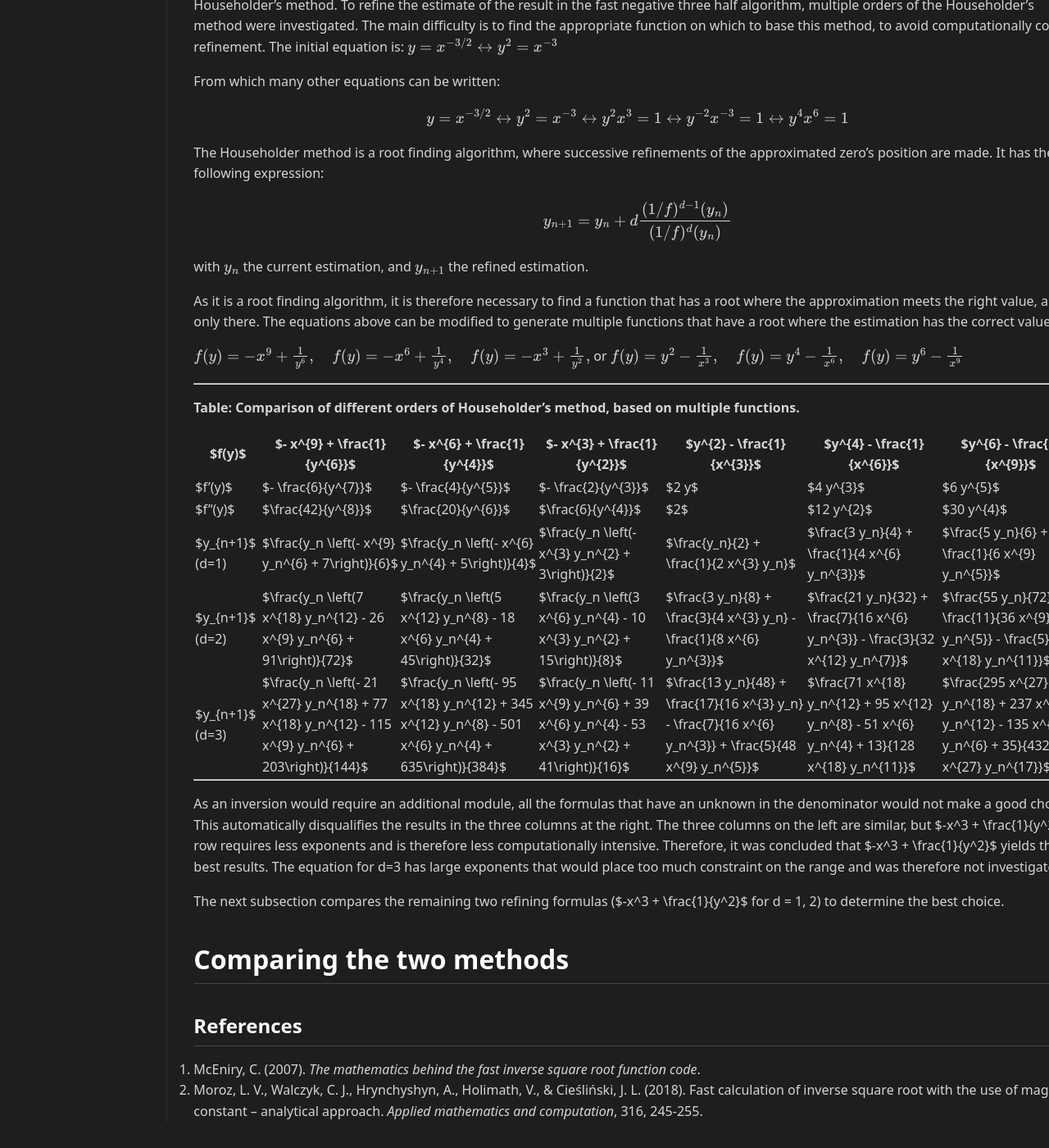
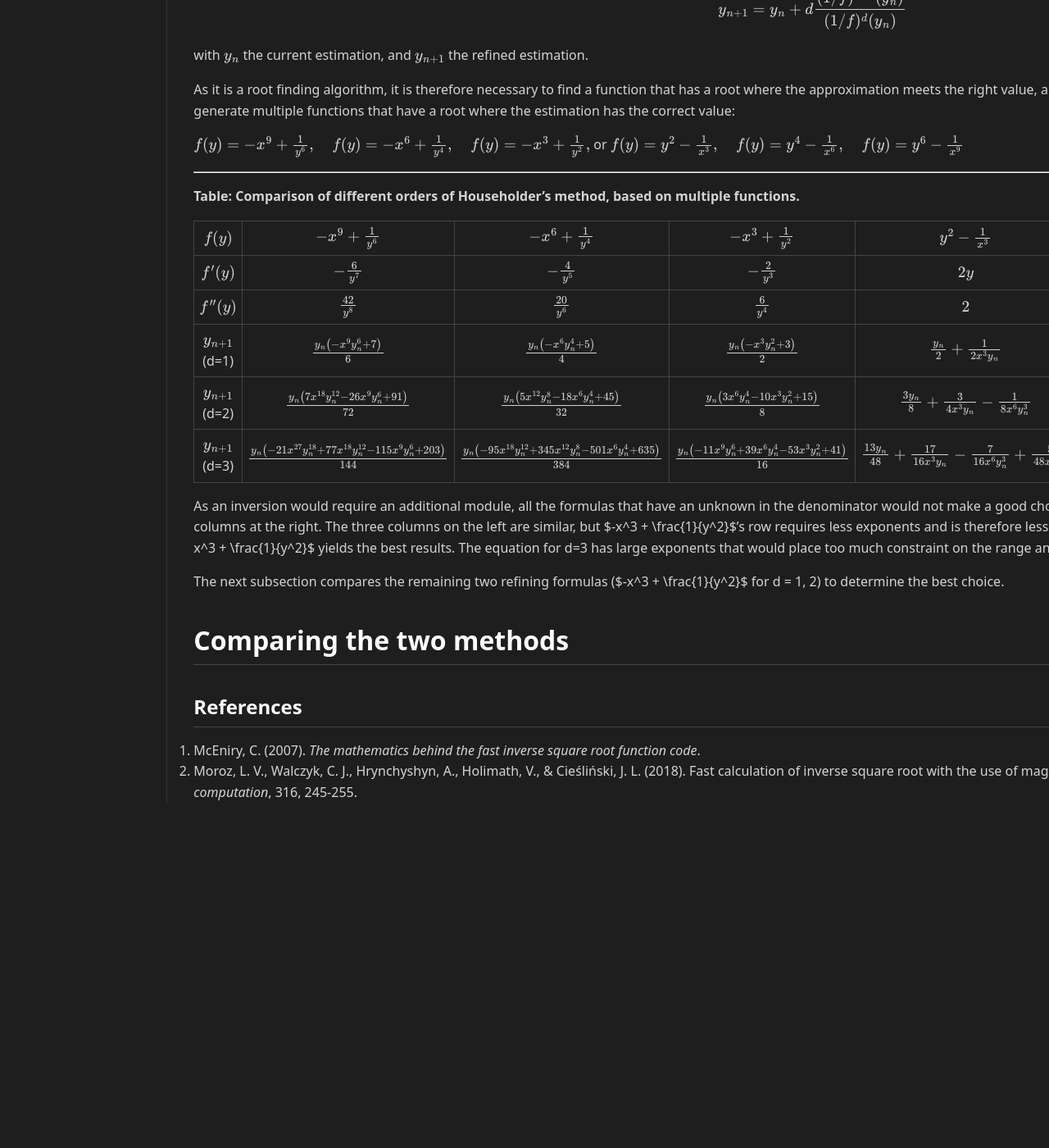
Before and after one commit to Vyndicta/Celestial, a Jekyll site: the page built from docs/celestial-accelerator-docs/modules/fast-negative-three-half.md, in a window 1280 px wide and 1400 px high, scrolled down 5374 px. Shown: the whole window at 82% size. Built offline with Jekyll 4.4.1, drawn with Linux system fonts in a browser that asks for light colours; our own code applies the rules of GitHub Pages for plain Markdown files; after the commit the page ends 6385 px from its top, so only the background shows below that; part of the change alters nothing that is shown; some of the changed text lies outside the part shown.

Commit message:
Updating the doc

```diff
--- a/docs/celestial-accelerator-docs/modules/fast-negative-three-half.md
+++ b/docs/celestial-accelerator-docs/modules/fast-negative-three-half.md
@@ -224,15 +224,21 @@ $$
 
 **Table: Comparison of different orders of Householder's method, based on multiple functions.**
 
-| $f(y)$ | $- x^{9} + \frac{1}{y^{6}}$ | $- x^{6} + \frac{1}{y^{4}}$ | $- x^{3} + \frac{1}{y^{2}}$ | $y^{2} - \frac{1}{x^{3}}$ | $y^{4} - \frac{1}{x^{6}}$ | $y^{6} - \frac{1}{x^{9}}$ |
-|---|---|---|---|---|---|---|
-| $f'(y)$ | $- \frac{6}{y^{7}}$ | $- \frac{4}{y^{5}}$ | $- \frac{2}{y^{3}}$ | $2 y$ | $4 y^{3}$ | $6 y^{5}$ |
-| $f''(y)$ | $\frac{42}{y^{8}}$ | $\frac{20}{y^{6}}$ | $\frac{6}{y^{4}}$ | $2$ | $12 y^{2}$ | $30 y^{4}$ |
-| $y_{n+1}$ (d=1) | $\frac{y_n \left(- x^{9} y_n^{6} + 7\right)}{6}$ | $\frac{y_n \left(- x^{6} y_n^{4} + 5\right)}{4}$ | $\frac{y_n \left(- x^{3} y_n^{2} + 3\right)}{2}$ | $\frac{y_n}{2} + \frac{1}{2 x^{3} y_n}$ | $\frac{3 y_n}{4} + \frac{1}{4 x^{6} y_n^{3}}$ | $\frac{5 y_n}{6} + \frac{1}{6 x^{9} y_n^{5}}$ |
-| $y_{n+1}$ (d=2) | $\frac{y_n \left(7 x^{18} y_n^{12} - 26 x^{9} y_n^{6} + 91\right)}{72}$ | $\frac{y_n \left(5 x^{12} y_n^{8} - 18 x^{6} y_n^{4} + 45\right)}{32}$ | $\frac{y_n \left(3 x^{6} y_n^{4} - 10 x^{3} y_n^{2} + 15\right)}{8}$ | $\frac{3 y_n}{8} + \frac{3}{4 x^{3} y_n} - \frac{1}{8 x^{6} y_n^{3}}$ | $\frac{21 y_n}{32} + \frac{7}{16 x^{6} y_n^{3}} - \frac{3}{32 x^{12} y_n^{7}}$ | $\frac{55 y_n}{72} + \frac{11}{36 x^{9} y_n^{5}} - \frac{5}{72 x^{18} y_n^{11}}$ |
-| $y_{n+1}$ (d=3) | $\frac{y_n \left(- 21 x^{27} y_n^{18} + 77 x^{18} y_n^{12} - 115 x^{9} y_n^{6} + 203\right)}{144}$ | $\frac{y_n \left(- 95 x^{18} y_n^{12} + 345 x^{12} y_n^{8} - 501 x^{6} y_n^{4} + 635\right)}{384}$ | $\frac{y_n \left(- 11 x^{9} y_n^{6} + 39 x^{6} y_n^{4} - 53 x^{3} y_n^{2} + 41\right)}{16}$ | $\frac{13 y_n}{48} + \frac{17}{16 x^{3} y_n} - \frac{7}{16 x^{6} y_n^{3}} + \frac{5}{48 x^{9} y_n^{5}}$ | $\frac{71 x^{18} y_n^{12} + 95 x^{12} y_n^{8} - 51 x^{6} y_n^{4} + 13}{128 x^{18} y_n^{11}}$ | $\frac{295 x^{27} y_n^{18} + 237 x^{18} y_n^{12} - 135 x^{9} y_n^{6} + 35}{432 x^{27} y_n^{17}}$ |
+| $$f(y)$$ | $$- x^{9} + \frac{1}{y^{6}}$$ | $$- x^{6} + \frac{1}{y^{4}}$$ | $$- x^{3} + \frac{1}{y^{2}}$$ | $$y^{2} - \frac{1}{x^{3}}$$ | $$y^{4} - \frac{1}{x^{6}}$$ | $$y^{6} - \frac{1}{x^{9}}$$ |
+|:---:|:---:|:---:|:---:|:---:|:---:|:---:|
+| $$f'(y)$$ | $$- \frac{6}{y^{7}}$$ | $$- \frac{4}{y^{5}}$$ | $$- \frac{2}{y^{3}}$$ | $$2 y$$ | $$4 y^{3}$$ | $$6 y^{5}$$ |
+| $$f''(y)$$ | $$\frac{42}{y^{8}}$$ | $$\frac{20}{y^{6}}$$ | $$\frac{6}{y^{4}}$$ | $$2$$ | $$12 y^{2}$$ | $$30 y^{4}$$ |
+| $$y_{n+1}$$ (d=1) | $$\frac{y_n \left(- x^{9} y_n^{6} + 7\right)}{6}$$ | $$\frac{y_n \left(- x^{6} y_n^{4} + 5\right)}{4}$$ | $$\frac{y_n \left(- x^{3} y_n^{2} + 3\right)}{2}$$ | $$\frac{y_n}{2} + \frac{1}{2 x^{3} y_n}$$ | $$\frac{3 y_n}{4} + \frac{1}{4 x^{6} y_n^{3}}$$ | $$\frac{5 y_n}{6} + \frac{1}{6 x^{9} y_n^{5}}$$ |
+| $$y_{n+1}$$ (d=2) | $$\frac{y_n \left(7 x^{18} y_n^{12} - 26 x^{9} y_n^{6} + 91\right)}{72}$$ | $$\frac{y_n \left(5 x^{12} y_n^{8} - 18 x^{6} y_n^{4} + 45\right)}{32}$$ | $$\frac{y_n \left(3 x^{6} y_n^{4} - 10 x^{3} y_n^{2} + 15\right)}{8}$$ | $$\frac{3 y_n}{8} + \frac{3}{4 x^{3} y_n} - \frac{1}{8 x^{6} y_n^{3}}$$ | $$\frac{21 y_n}{32} + \frac{7}{16 x^{6} y_n^{3}} - \frac{3}{32 x^{12} y_n^{7}}$$ | $$\frac{55 y_n}{72} + \frac{11}{36 x^{9} y_n^{5}} - \frac{5}{72 x^{18} y_n^{11}}$$ |
+| $$y_{n+1}$$ (d=3) | $$\frac{y_n \left(- 21 x^{27} y_n^{18} + 77 x^{18} y_n^{12} - 115 x^{9} y_n^{6} + 203\right)}{144}$$ | $$\frac{y_n \left(- 95 x^{18} y_n^{12} + 345 x^{12} y_n^{8} - 501 x^{6} y_n^{4} + 635\right)}{384}$$ | $$\frac{y_n \left(- 11 x^{9} y_n^{6} + 39 x^{6} y_n^{4} - 53 x^{3} y_n^{2} + 41\right)}{16}$$ | $$\frac{13 y_n}{48} + \frac{17}{16 x^{3} y_n} - \frac{7}{16 x^{6} y_n^{3}} + \frac{5}{48 x^{9} y_n^{5}}$$ | $$\frac{71 x^{18} y_n^{12} + 95 x^{12} y_n^{8} - 51 x^{6} y_n^{4} + 13}{128 x^{18} y_n^{11}}$$ | $$\frac{295 x^{27} y_n^{18} + 237 x^{18} y_n^{12} - 135 x^{9} y_n^{6} + 35}{432 x^{27} y_n^{17}}$$ |
 
----
+<style>
+table, th, td {
+    border: 1px solid #444;
+    border-collapse: collapse;
+    padding: 6px;
+}
+</style>
 
 As an inversion would require an additional module, all the formulas that have an unknown in the denominator would not make a good choice. This automatically disqualifies the results in the three columns at the right. The three columns on the left are similar, but  $-x^3 + \frac{1}{y^2}$'s row requires less exponents and is therefore less computationally intensive. Therefore, it was concluded that $-x^3 + \frac{1}{y^2}$ yields the best results. The equation for d=3 has large exponents that would place too much constraint on the range and was therefore not investigated.
 
```
